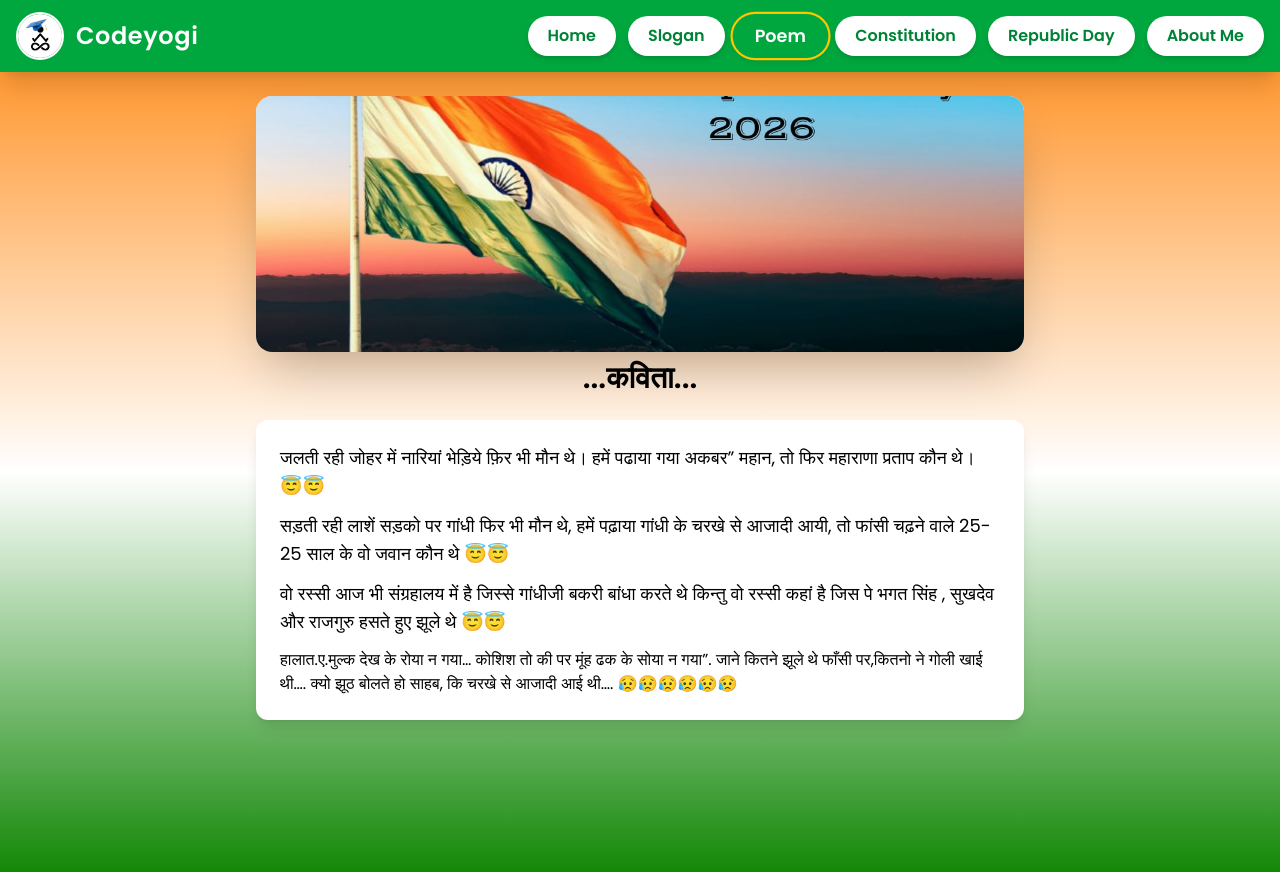
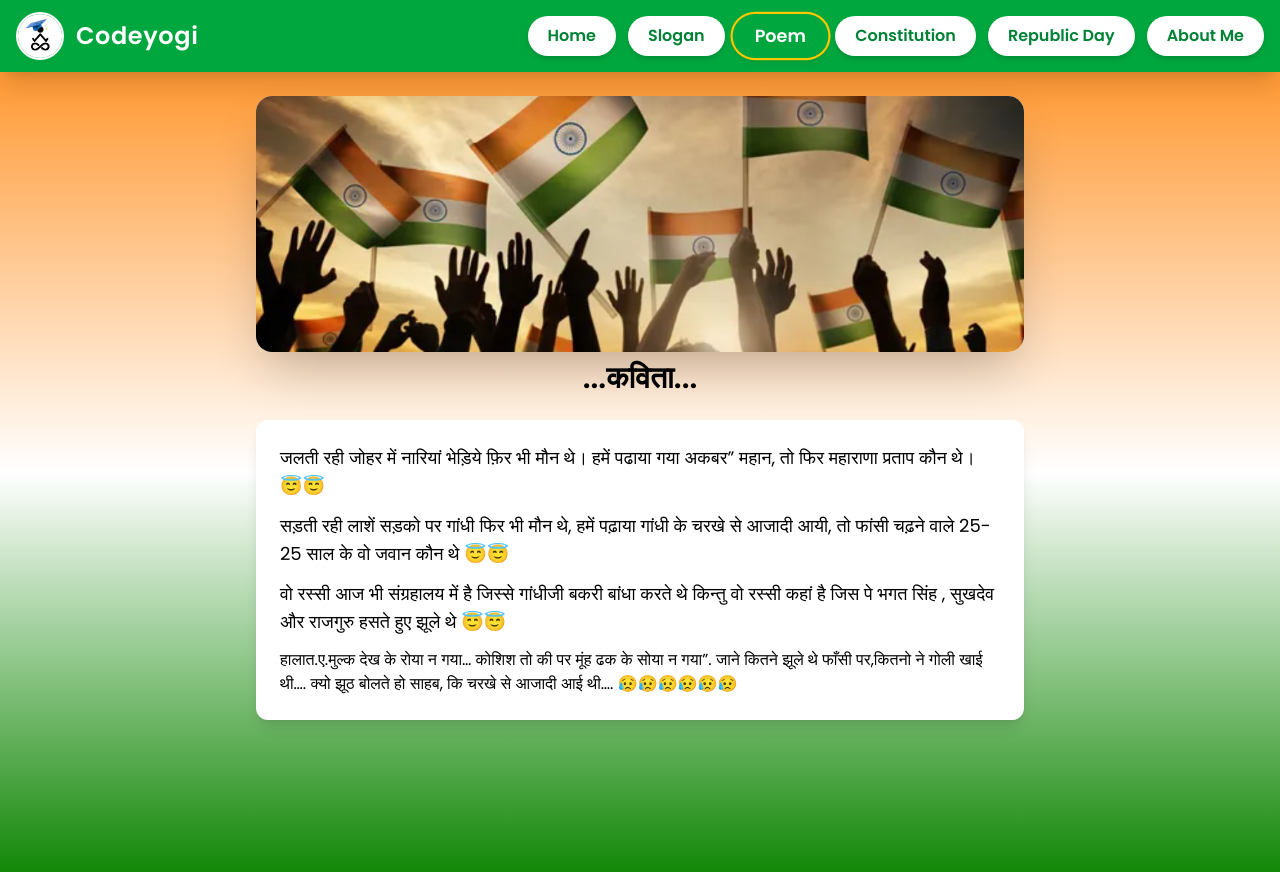
Before and after one commit to Ashwani-Prajapati-844864/India-Republic-Day, a React (Vite) app: page /poem in a window 1280 px wide. Built offline with nearby package versions, Linux system fonts and the light colour scheme.

Commit message:
complete

```diff
--- a/src/pages/Home.jsx
+++ b/src/pages/Home.jsx
@@ -70,7 +70,7 @@ export default function Home() {
                 className={`transition-all duration-500
   ${
     index === 0
-      ? "text-5xl md:text-6xl font-bold text-black" // 👈 TOP LINE STYLE
+      ? "text-5xl md:text-6xl font-bold text-black mb-8" // 👈 TOP LINE STYLE
       : "text-2xl md:text-4xl text-gray-700"
   }
   ${showText ? "opacity-100 translate-y-0" : "opacity-0 translate-y-6"}
--- a/src/pages/Poem.jsx
+++ b/src/pages/Poem.jsx
@@ -9,7 +9,7 @@ export default function Poem() {
       {/* Image Card */}
       <div className="w-full max-w-sm mx-auto overflow-hidden transition-transform duration-500 bg-white shadow-2xl sm:max-w-md lg:max-w-3xl rounded-2xl hover:scale-105">
         <img
-          src="/great.png"
+          src="/kavita.png"
           alt="India"
           className="object-cover w-full h-64"
         />
```
Also changed, not shown: public/kavita.png (added), 1 other file (tests, documents, lock files or other folders).
